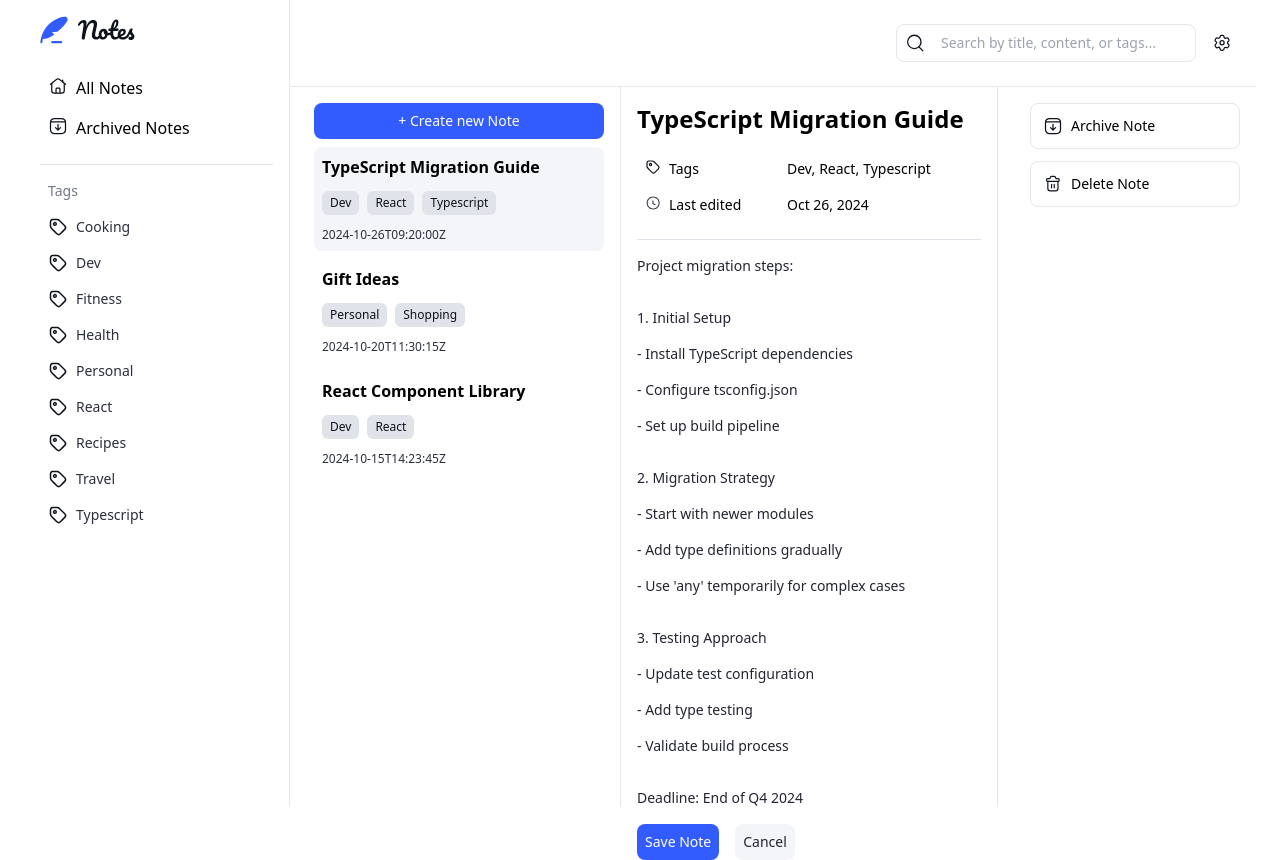
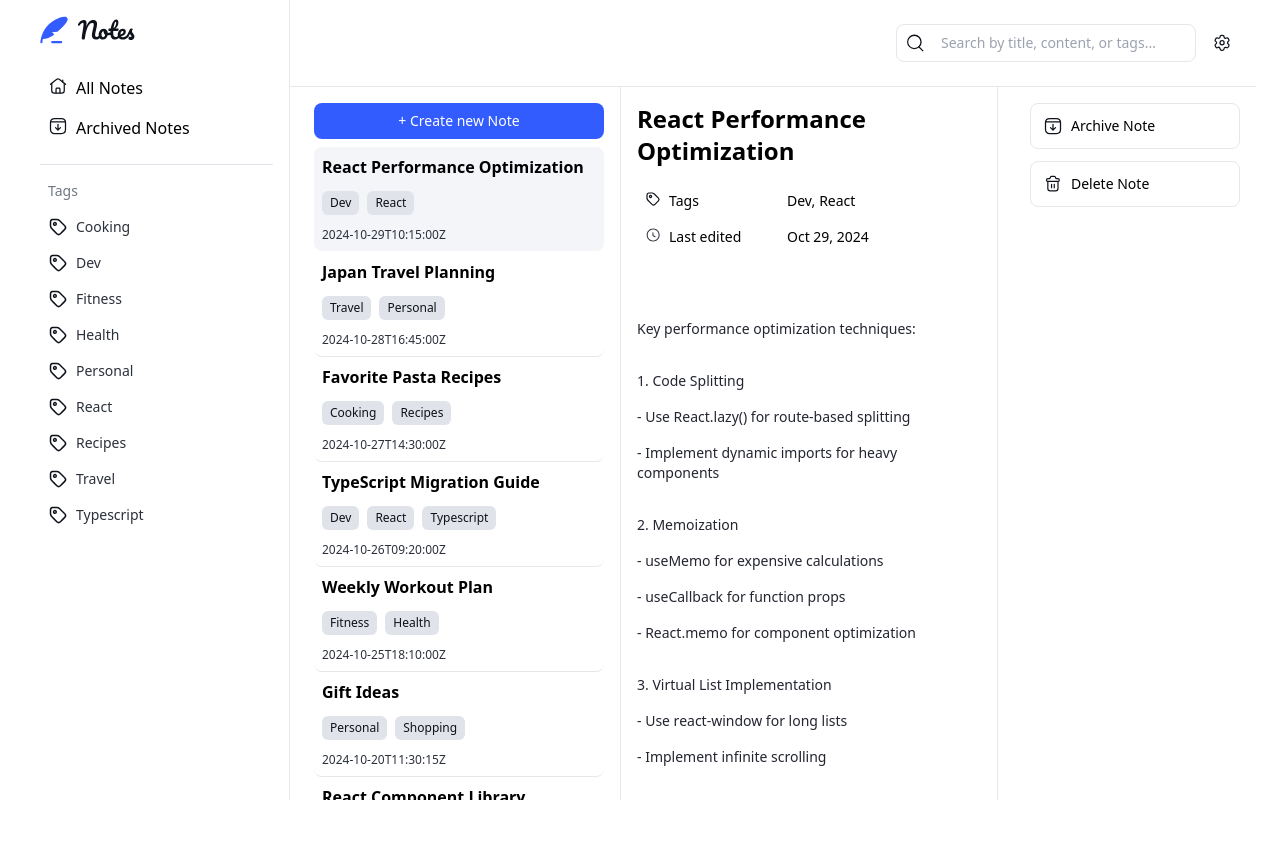
Before and after one commit to JonelBriones/noted, a Next.js app: page /tag in a window 1280 px wide. After the commit the page ends 800 px from the top, so only its background shows below. Built offline with nearby package versions, Linux system fonts and the light colour scheme.

Commit message:
added view by tags

```diff
--- a/app/layout.tsx
+++ b/app/layout.tsx
@@ -21,7 +21,7 @@ export default function RootLayout({
   return (
     <html lang="en">
       <body className="containe mx-auto flex flex-col justify-between h-screen px-6">
-        <div className="flex-1">{children}</div>
+        {children}
         <MobileNavbar />
       </body>
     </html>
--- a/components/Dashboard.tsx
+++ b/components/Dashboard.tsx
@@ -5,21 +5,23 @@ import { useParams } from "next/navigation";
 import NoteCardSummaryContainer from "./card/NoteCardSummaryContainer";
 import notes from "@/data.json";
 import Navigation from "./Navigation";
+import { Note } from "@/app/_types/types";
 
 const Dashboard = () => {
   const { tag } = useParams() as { tag: string };
-  const [includeTag, setIncludeTag] = useState(
-    notes.filter((note) =>
+  const [viewByTag, setViewByTag] = useState(
+    notes.filter((note: Note) =>
       note.tags.includes(tag?.charAt(0).toUpperCase() + tag?.slice(1))
-    ) || notes
+    )
   );
-  console.log(includeTag);
   return (
-    <div className="flex flex-col md:flex-row">
-      <Navigation />
-      <div className="flex flex-col flex-grow">
-        <Topbar />
-        <NoteCardSummaryContainer apiNotes={notes} />
+    <div className="h-screen overflow-y-hidden">
+      <div className="flex flex-col md:flex-row h-screen">
+        <Navigation />
+        <div className="flex flex-col flex-grow">
+          <Topbar />
+          <NoteCardSummaryContainer apiNotes={tag ? viewByTag : notes} />
+        </div>
       </div>
     </div>
   );
--- a/components/Navigation.tsx
+++ b/components/Navigation.tsx
@@ -28,10 +28,36 @@ const Navigation = () => {
     />
   );
 
+  const renderLinks = (
+    <div className="flex flex-col">
+      {tags.map((tag) => (
+        <Link
+          href={`/tag/${tag.toLowerCase()}`}
+          key={tag}
+          className={`flex justify-between cursor-pointer p-2 rounded-lg ${
+            pathname == `/tag/${tag.toLowerCase()}` ? "bg-neutral-100" : ""
+          }`}
+        >
+          <div className="flex gap-2">
+            <Image
+              src={"/images/icon-tag.svg"}
+              width={0}
+              height={0}
+              className="size-5"
+              alt="icon-tag"
+            />
+            <span className="text-neutral-700 text-sm">{tag}</span>
+          </div>
+          {pathname == `/tag/${tag.toLowerCase()}` && toggleChevron}
+        </Link>
+      ))}
+    </div>
+  );
+
   return (
     <div className="hidden w-[266px] md:flex flex-col flex-none gap-6 border-r  p-4">
       <Image src={"/images/logo.svg"} width={95} height={28} alt="logo" />
-      <div className="flex flex-col gap-4">
+      <div className="flex flex-col gap-4 overflow-auto">
         <div className="flex flex-col">
           <Link
             href={"/"}
@@ -73,31 +99,7 @@ const Navigation = () => {
         <div className="w-full h-[1px] bg-neutral-200" />
         <div className="flex flex-col gap-2">
           <span className="text-neutral-500 text-sm pl-2">Tags</span>
-          <div className="flex flex-col">
-            {tags.map((tag) => (
-              <Link
-                href={`/tag/${tag.toLowerCase()}`}
-                key={tag}
-                className={`flex justify-between cursor-pointer p-2 rounded-lg ${
-                  pathname == `/tag/${tag.toLowerCase()}`
-                    ? "bg-neutral-100"
-                    : ""
-                }`}
-              >
-                <div className="flex gap-2">
-                  <Image
-                    src={"/images/icon-tag.svg"}
-                    width={0}
-                    height={0}
-                    className="size-5"
-                    alt="icon-tag"
-                  />
-                  <span className="text-neutral-700 text-sm">{tag}</span>
-                </div>
-                {pathname == `/tag/${tag.toLowerCase()}` && toggleChevron}
-              </Link>
-            ))}
-          </div>
+          <div className="flex flex-col overflow-auto">{renderLinks}</div>
         </div>
       </div>
     </div>
--- a/components/NoteCardSidebar.tsx
+++ b/components/NoteCardSidebar.tsx
@@ -12,8 +12,8 @@ const NoteCardSummary = ({ note, viewToggledNote }: Params) => {
   const { _id, title, tags, lastEdited, isArchived } = note;
   return (
     <div
-      className={`flex flex-col w-full gap-4 cursor-pointer rounded-lg ${
-        _id == viewToggledNote?._id ? "md:bg-neutral-100" : ""
+      className={`flex flex-col cursor-pointer rounded-lg border-b ${
+        _id == viewToggledNote?._id ? "md:bg-neutral-100 border-b-white" : ""
       }`}
     >
       <div className="flex flex-col gap-3 p-2 rounded-md border-b md:border-none">
--- a/components/Topbar.tsx
+++ b/components/Topbar.tsx
@@ -13,7 +13,7 @@ const Topbar = () => {
   const tag = useParams().tag as string;
 
   return (
-    <div className="flex place-items-center justify-between md:border-b p-6">
+    <div className="flex flex-none place-items-center justify-between md:border-b p-6">
       <h1 className="font-bold text-2xl">
         {pathname == "/" && "All Notes"}
         {pathname == "/archived" && "Archived Notes"}
--- a/components/card/NoteCard.tsx
+++ b/components/card/NoteCard.tsx
@@ -1,12 +1,12 @@
+"use client";
 import Image from "next/image";
 import React from "react";
 import PrimaryBtn from "../buttons/PrimaryBtn";
 
 const NoteCard = ({ note }: any) => {
-  console.log(note);
   if (!note) {
     return (
-      <div className="hidden md:flex flex-col flex-1 gap-4 p-4 border-l border-r text-sm"></div>
+      <div className="hidden md:flex  flex-col flex-1 gap-4 p-4 border-l border-r text-sm"></div>
     );
   }
   const { _id, title, tags, content, lastEdited, isArchived } = note;
@@ -24,11 +24,10 @@ const NoteCard = ({ note }: any) => {
   let convert = content
     ?.split("\n")
     ?.map((line: string, index: number) => <div key={index}>{line}</div>);
-  console.log(note);
 
   return (
-    <div className="hidden md:flex flex-col flex-1 gap-4 p-4 border-l border-r text-sm">
-      <div className="flex flex-col gap-4">
+    <div className="hidden md:flex flex-col flex-1 gap-4 border-l border-r text-sm overflow-auto">
+      <div className="flex flex-col gap-4 p-4">
         <h1 className="text-2xl font-bold">{title}</h1>
         <div className="flex flex-col  ">
           <div className="flex place-items-center">
@@ -51,6 +50,22 @@ const NoteCard = ({ note }: any) => {
               ))}
             </div>
           </div>
+
+          {isArchived && (
+            <div className="flex place-items-center">
+              <span className="flex gap-2 p-2 w-[150px]">
+                <Image
+                  src={"/images/icon-status.svg"}
+                  width={0}
+                  height={0}
+                  className="size-4"
+                  alt="icon-status"
+                />
+                Status
+              </span>
+              <span>Archived</span>
+            </div>
+          )}
           <div className="flex place-items-center">
             <span className="flex gap-2 p-2 w-[150px]">
               <Image
@@ -65,12 +80,13 @@ const NoteCard = ({ note }: any) => {
             <span>{formatLastEdited}</span>
           </div>
         </div>
-        <div className="w-full h-[1px] bg-neutral-200" />
       </div>
-      <div className="flex flex-col gap-4 text-neutral-800 flex-1">
+      <div className="w-full h-[1px] bg-neutral-200" />
+      <div className="flex flex-col gap-4 text-neutral-800 flex-1 p-4">
         {convert}
       </div>
-      <div className="flex gap-4 w-fit">
+      <div className="w-full h-[1px] bg-neutral-200" />
+      <div className="flex gap-4 w-fit p-4">
         <PrimaryBtn
           text={"Save Note"}
           textColor={"text-white"}
--- a/components/card/NoteCardSummaryContainer.tsx
+++ b/components/card/NoteCardSummaryContainer.tsx
@@ -5,44 +5,43 @@ import SidebarRight from "../SidebarActions";
 import NoteCard from "./NoteCard";
 import NoteCardSummary from "../NoteCardSidebar";
 import { useParams, usePathname } from "next/navigation";
-import { Note, NoteList } from "@/app/types/types";
+import { NoteList } from "@/app/_types/types";
+import path from "path";
 
 const NoteCardSummaryContainer = ({ apiNotes }: NoteList) => {
   const pathname = usePathname();
-  const { tag } = useParams();
+  const { tag } = useParams() as { tag: string };
+  console.log("NOTES", apiNotes);
 
-  // const [archivedNotes, setArchivedNotes] = useState([]);
-  const notes = apiNotes.filter((note: any) => note.isArchived == false);
-  const [viewToggledNote, setViewToggledNote] = useState(notes[0]);
+  // const notes = apiNotes.filter((note: any) => note.isArchived == false);
+  const [viewToggledNote, setViewToggledNote] = useState(apiNotes[0]);
+
   const archivedNotes =
     apiNotes.filter((note: any) => note.isArchived == true) || [];
-  const [viewToggledArchivedNote, setViewToggledArchivedNote] = useState(
-    archivedNotes[0]
-  );
 
   const renderNoteCardSummary = () => {
-    let selectNotes = pathname == "/" ? notes : archivedNotes;
-    return selectNotes?.map((note: any) => (
-      <div
-        onClick={() => {
-          pathname == "/"
-            ? setViewToggledNote(note)
-            : setViewToggledArchivedNote(note);
-        }}
-        key={note._id}
-      >
-        <NoteCardSummary
-          note={note}
-          viewToggledNote={
-            pathname == "/" ? viewToggledNote : viewToggledArchivedNote
-          }
-        />
+    const openedNotes = apiNotes.filter(
+      (note: any) => note.isArchived == false
+    );
+    const archivedNotes = apiNotes.filter(
+      (note: any) => note.isArchived == true
+    );
+    let type =
+      pathname == "/"
+        ? openedNotes
+        : pathname == "/archived"
+        ? archivedNotes
+        : apiNotes;
+
+    return type?.map((note: any) => (
+      <div onClick={() => setViewToggledNote(note)} key={note._id}>
+        <NoteCardSummary note={note} viewToggledNote={viewToggledNote} />
       </div>
     ));
   };
   return (
-    <div className="flex md:h-[90vh] gap-4 pl-6">
-      <div className="hidden w-[290px] md:flex flex-col flex-none text-wrap overflow-auto gap-2 py-4">
+    <div className="flex flex-grow gap-4 pl-6 overflow-hidden">
+      <div className="hidden w-[290px] md:flex flex-col flex-none text-wrap overflow-y-auto gap-2 py-4">
         <PrimaryBtn
           text={"+ Create new Note"}
           backgroundColor={"bg-blue-500"}
@@ -70,11 +69,11 @@ const NoteCardSummaryContainer = ({ apiNotes }: NoteList) => {
           </p>
         )}
 
-        {renderNoteCardSummary()}
+        <div className="">{renderNoteCardSummary()}</div>
       </div>
-      <NoteCard
-        note={pathname == "/" ? viewToggledNote : viewToggledArchivedNote}
-      />
+
+      <NoteCard note={viewToggledNote} />
+
       <SidebarRight />
     </div>
   );
```
Also changed, not shown: app/_types/types.ts (renamed from app/types/types.ts).
